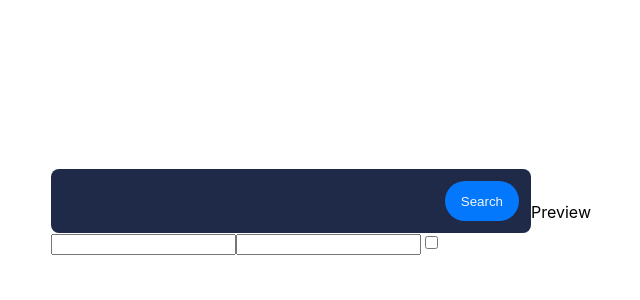
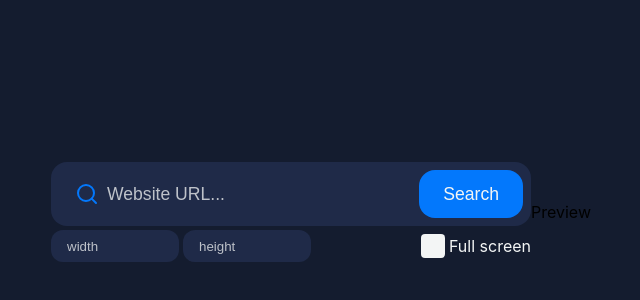
Before and after one commit to ironwolf-2000/CaptureMe, a React (Create React App) app: page / in a window 1280 px wide. Shown: the part 188-488 px from the top of the page, without its empty margins (319-959 px from the left). Built offline with nearby package versions, Linux system fonts and the light colour scheme.

Commit message:
Finish styling controls section

```diff
--- a/package.json
+++ b/package.json
@@ -10,7 +10,6 @@
         "@types/node": "^16.11.64",
         "@types/react": "^18.0.21",
         "@types/react-dom": "^18.0.6",
-        "feather-icons": "^4.29.0",
         "react": "^18.2.0",
         "react-dom": "^18.2.0",
         "react-scripts": "5.0.1",
--- a/src/App.tsx
+++ b/src/App.tsx
@@ -22,9 +22,9 @@ const styled = { createGlobalStyle };
 const GlobalStyle = styled.createGlobalStyle`
     :root {
         --dark-bg: #141c2f;
-        --search-bar-bg: #1f2a48;
-        --button-bg: #0378fc;
-        --text-color: #f3f5f5;
+        --input-bg: #1f2a48;
+        --primary-bg: #0378fc;
+        --light-gray: #f3f5f5;
     }
 
     html {
@@ -37,6 +37,7 @@ const GlobalStyle = styled.createGlobalStyle`
         margin: 0;
         box-sizing: border-box;
         height: 100%;
+        background: var(--dark-bg);
     }
 
     #root {
@@ -44,6 +45,6 @@ const GlobalStyle = styled.createGlobalStyle`
     }
 
     button {
-        transition: 0.3s;
+        transition: 0.2s;
     }
 `;
--- /dev/null
+++ b/src/assets/icons/index.ts
@@ -0,0 +1,24 @@
+import styled, { css } from 'styled-components';
+export { ReactComponent as SearchIcon } from './search.svg';
+
+interface ISvgStylesProps {
+    height?: number;
+    color?: string;
+    hoverColor?: string;
+}
+
+const svgStyles = ({ height, color, hoverColor }: ISvgStylesProps) => {
+    return css`
+        height: ${height ?? '1.5rem'};
+        path {
+            fill: ${color ?? 'black'};
+        }
+        &:hover path {
+            fill: ${hoverColor ?? 'black'};
+        }
+    `;
+};
+
+// const StyledSearchIcon = styled(SearchIcon)<ISvgStylesProps>`
+//     ${props => svgStyles(props)}
+// `;
--- /dev/null
+++ b/src/components/Controls/Checkbox.tsx
@@ -0,0 +1,45 @@
+import styled from 'styled-components';
+import { ICheckboxProps } from './Controls.types';
+
+export const Checkbox = ({ label }: ICheckboxProps) => {
+    return (
+        <Wrapper>
+            <CheckboxElement type='checkbox' />
+            {label}
+        </Wrapper>
+    );
+};
+
+const Wrapper = styled.label`
+    display: flex;
+    align-items: center;
+    color: var(--light-gray);
+    cursor: pointer;
+`;
+
+const CheckboxElement = styled.input`
+    appearance: none;
+    background-color: var(--light-gray);
+    margin-right: 0.25rem;
+
+    width: 1.5rem;
+    height: 1.5rem;
+    border-radius: 0.25rem;
+
+    display: grid;
+    place-content: center;
+
+    &::before {
+        content: '';
+        width: 1.1rem;
+        height: 1.1rem;
+        border-radius: 0.25rem;
+        transform: scale(0);
+        transition: transform 120ms ease-in-out;
+        background-color: var(--primary-bg);
+    }
+
+    &:checked::before {
+        transform: scale(1);
+    }
+`;
--- a/src/components/Controls/Controls.tsx
+++ b/src/components/Controls/Controls.tsx
@@ -1,17 +1,39 @@
 import styled from 'styled-components';
+import { InputBase } from '../common';
+import { Checkbox } from './Checkbox';
 import { SearchBar } from './SearchBar';
 
 export const Controls = () => {
     return (
         <div>
             <SearchBar />
-            <Input />
-            <Input />
-            <Checkbox type='checkbox' />
+            <DetailsContainer>
+                <InputContainer>
+                    <Input placeholder='width' />
+                    <Input placeholder='height' />
+                </InputContainer>
+                <Checkbox label='Full screen' />
+            </DetailsContainer>
         </div>
     );
 };
 
-const Input = styled.input``;
+const DetailsContainer = styled.div`
+    margin-top: 0.25rem;
+    display: flex;
+    align-items: center;
+    justify-content: space-between;
+    height: 2rem;
+`;
 
-const Checkbox = styled.input``;
+const InputContainer = styled.div``;
+
+const Input = styled(InputBase)`
+    width: 8rem;
+    height: 2rem;
+    box-sizing: border-box;
+    border-radius: 0.75rem;
+    padding: 1rem;
+    background-color: var(--input-bg);
+    margin-right: 0.25rem;
+`;
--- /dev/null
+++ b/src/components/Controls/Controls.types.ts
@@ -0,0 +1,3 @@
+export interface ICheckboxProps {
+    label: string;
+}
--- a/src/components/Controls/SearchBar.tsx
+++ b/src/components/Controls/SearchBar.tsx
@@ -1,38 +1,56 @@
 import styled from 'styled-components';
+import { SearchIcon } from '../../assets/icons';
+import { InputBase } from '../common';
 
 export const SearchBar = () => {
     return (
         <Wrapper>
-            <Input />
+            <StyledSearchIcon />
+            <Input placeholder='Website URL...' />
             <SearchButton>Search</SearchButton>
         </Wrapper>
     );
 };
 
 const Wrapper = styled.div`
-    background-color: var(--search-bar-bg);
+    background-color: var(--input-bg);
     width: 30rem;
     height: 4rem;
     box-sizing: border-box;
-    padding: 0.75rem;
+    padding: 0.5rem 0.5rem 0.5rem 1.5rem;
     display: flex;
     justify-content: space-between;
-    border-radius: 0.5rem;
+    align-items: center;
+    border-radius: 1rem;
 `;
 
-const Input = styled.input`
+const Input = styled(InputBase)`
     background: transparent;
     flex-grow: 1;
-    color: var(--text-color);
     margin-right: 1rem;
-    border: none;
+    font-size: 1.1rem;
+    padding-left: 0.5rem;
+`;
+
+const StyledSearchIcon = styled(SearchIcon)`
+    stroke: var(--primary-bg);
 `;
 
 const SearchButton = styled.button`
-    background-color: var(--button-bg);
-    color: var(--text-color);
+    background-color: var(--primary-bg);
+    color: var(--light-gray);
     border: none;
-    border-radius: 2rem;
-    padding: 0 1rem;
+    border-radius: 1rem;
+    padding: 0 1.5rem;
     cursor: pointer;
+    font-size: 1.1rem;
+    height: 100%;
+
+    &:hover {
+        opacity: 0.9;
+    }
+
+    &:active {
+        transform: scale(0.98);
+    }
 `;
--- /dev/null
+++ b/src/components/common.tsx
@@ -0,0 +1,12 @@
+import styled from 'styled-components';
+
+export const InputBase = styled.input`
+    color: var(--light-gray);
+    border: none;
+    outline: none;
+
+    &::placeholder {
+        color: var(--light-gray);
+        opacity: 0.75;
+    }
+`;
```
Also changed, not shown: src/assets/icons/search.svg (added), 1 other file (tests, documents, lock files or other folders).
